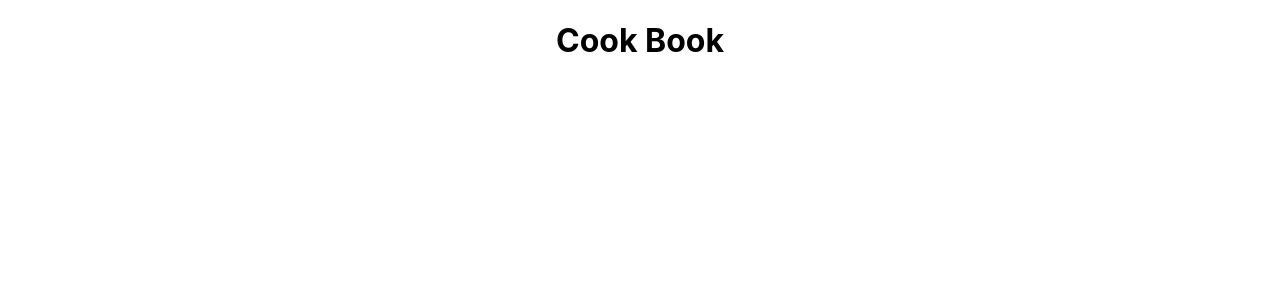
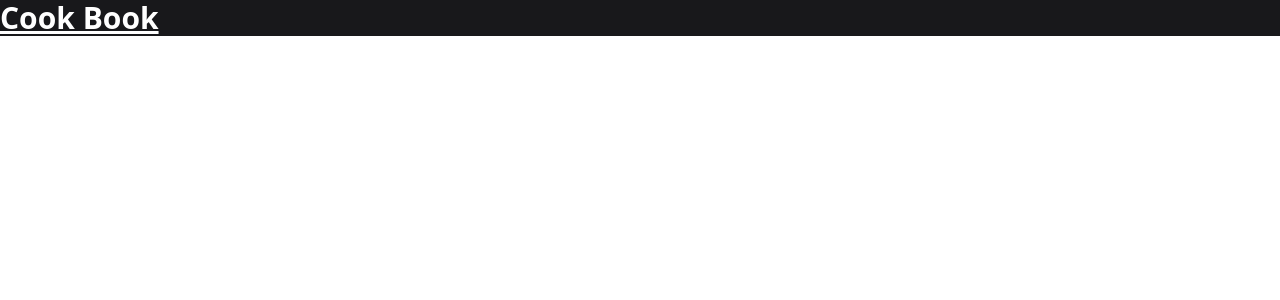
Before and after one commit to StoikJ/cookbook, a React (Create React App) app in the folder cookbook/: page / in a window 1280 px wide. Shown: the top 300 px of the page. Built offline with nearby package versions, Linux system fonts and the light colour scheme.

Commit message:
added tailwind and also styles

```diff
--- a/cookbook/package.json
+++ b/cookbook/package.json
@@ -34,5 +34,10 @@
       "last 1 firefox version",
       "last 1 safari version"
     ]
+  },
+  "devDependencies": {
+    "autoprefixer": "^10.4.7",
+    "postcss": "^8.4.14",
+    "tailwindcss": "^3.1.4"
   }
 }
--- /dev/null
+++ b/cookbook/postcss.config.js
@@ -0,0 +1,6 @@
+module.exports = {
+  plugins: {
+    tailwindcss: {},
+    autoprefixer: {},
+  },
+}
--- a/cookbook/src/App.js
+++ b/cookbook/src/App.js
@@ -2,7 +2,7 @@ import "./App.css";
 
 function App() {
   return (
-    <div className="App">
+    <div className=" w-screen text-white text-3xl font-bold underline bg-zinc-900 ">
       <h1>Cook Book </h1>
     </div>
   );
--- a/cookbook/src/index.css
+++ b/cookbook/src/index.css
@@ -1,13 +1,3 @@
-body {
-  margin: 0;
-  font-family: -apple-system, BlinkMacSystemFont, 'Segoe UI', 'Roboto', 'Oxygen',
-    'Ubuntu', 'Cantarell', 'Fira Sans', 'Droid Sans', 'Helvetica Neue',
-    sans-serif;
-  -webkit-font-smoothing: antialiased;
-  -moz-osx-font-smoothing: grayscale;
-}
-
-code {
-  font-family: source-code-pro, Menlo, Monaco, Consolas, 'Courier New',
-    monospace;
-}
+@tailwind base;
+@tailwind components;
+@tailwind utilities;
--- /dev/null
+++ b/cookbook/tailwind.config.js
@@ -0,0 +1,15 @@
+/** @type {import('tailwindcss').Config} */
+module.exports = {
+  content: [
+    "./src/**/*.{js,jsx,ts,tsx}",
+  ],
+  theme: {
+    extend:
+    {
+      spacing: {
+        '100': '100px',
+      }
+    },
+  },
+  plugins: [],
+}
```
Also changed, not shown: 1 other file (tests, documents, lock files or other folders).
